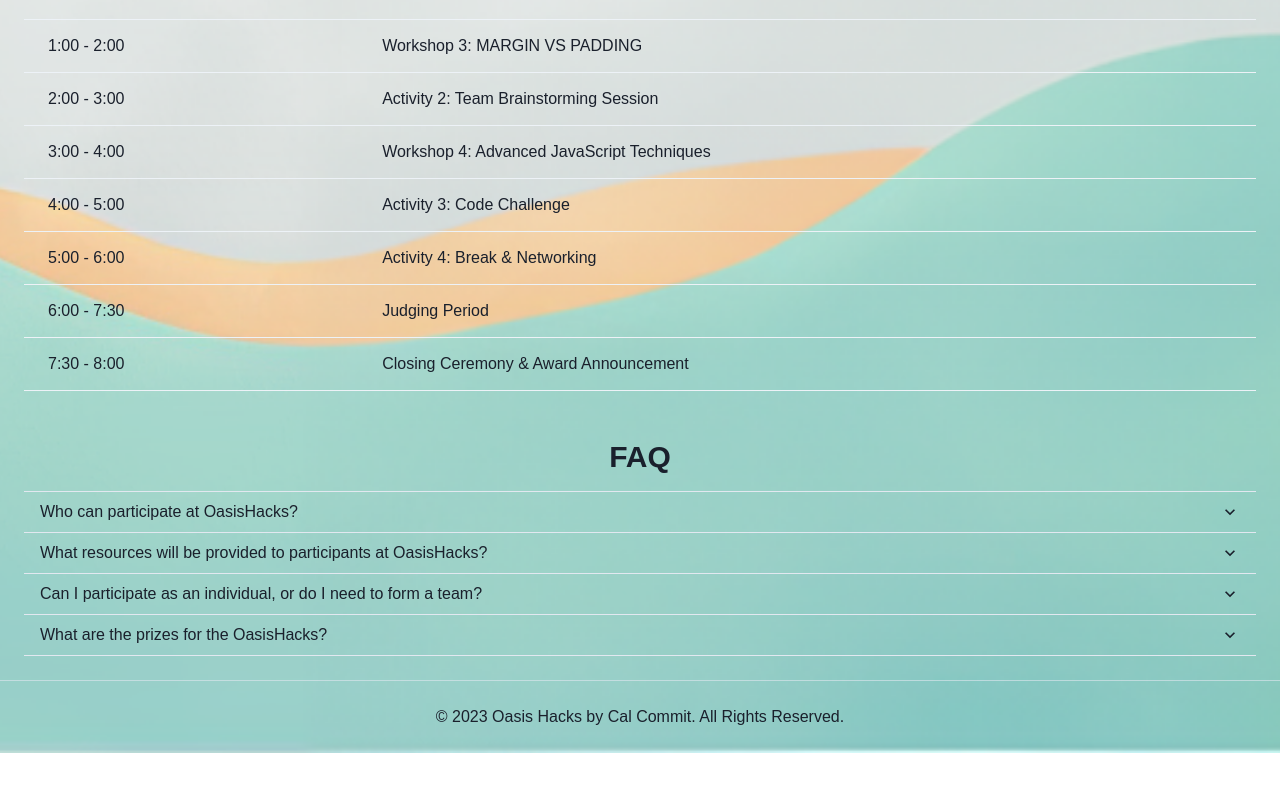
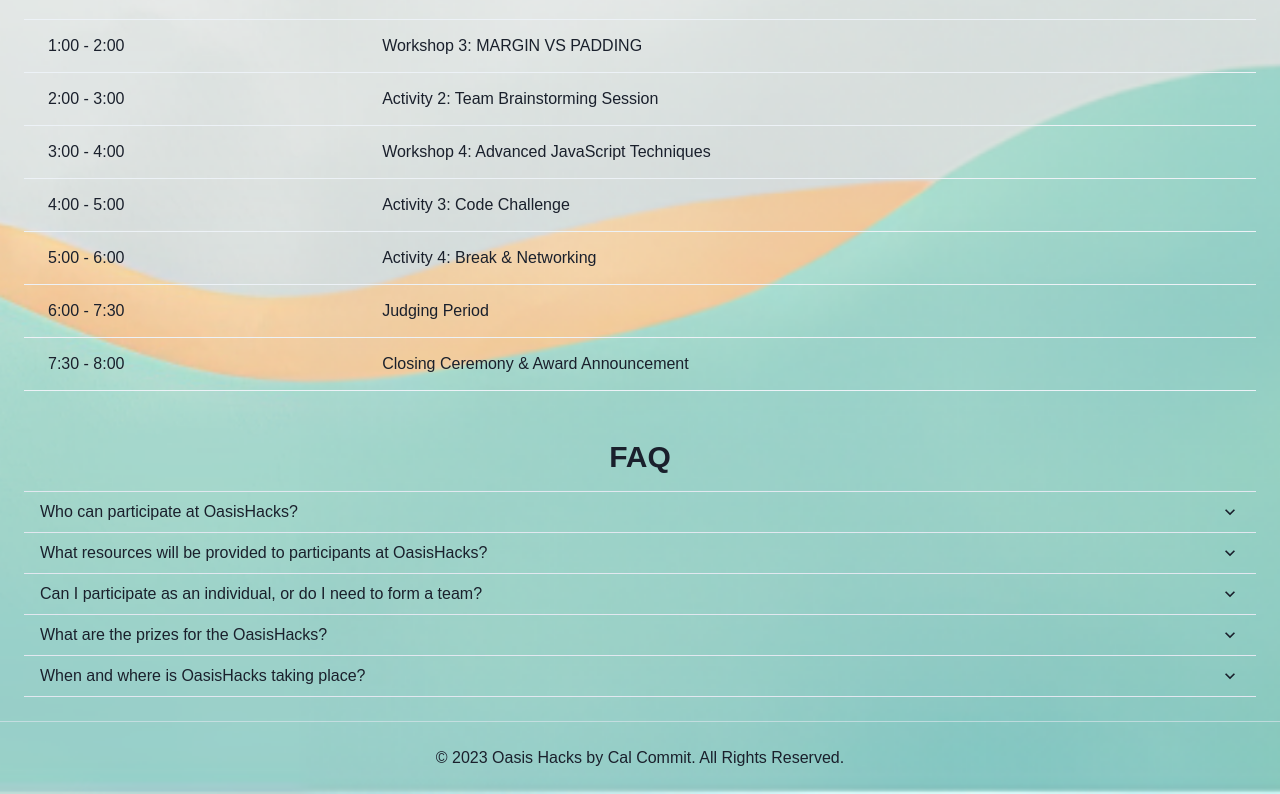
Before and after one commit to Cal-Commit/oasis, a Next.js app: page / in a window 1280 px wide. Shown: the part 2314-3108 px from the top of the page. Before the commit the page ends 3067 px from the top, so only its background shows below. Built offline with nearby package versions, Linux system fonts and the light colour scheme; a web font is replaced by a local one.

Commit message:
arnavs goofy netlify loookin ahh skull

```diff
--- a/src/pages/index.jsx
+++ b/src/pages/index.jsx
@@ -93,6 +93,9 @@
     question: "What are the prizes for the OasisHacks?",
     answer: "The prize details will be announced closer to the event date. However, previous years have offered cash prizes, sponsor prizes, and other valuable rewards.",
   },
+  { question: "When and where is OasisHacks taking place?  ",
+    answer: "he date has been decided to be on August 6th, 2023. This hackathon is an in-person, 12 hour long hackathon at Circuit Launch in Oakland, CA. Stay tuned on our Discord for more updates (https://discord.gg/Mtt9mGNu3Z)."
+  }
 ];
 
 const App = () => (
```
